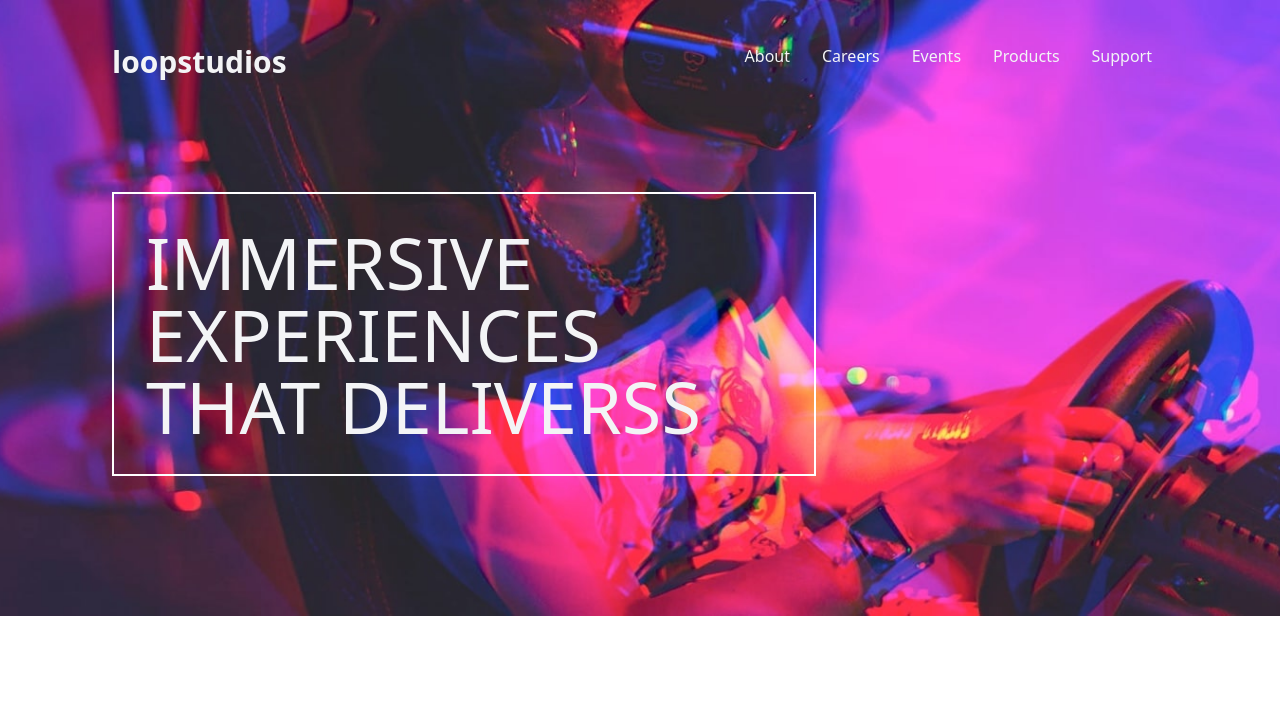
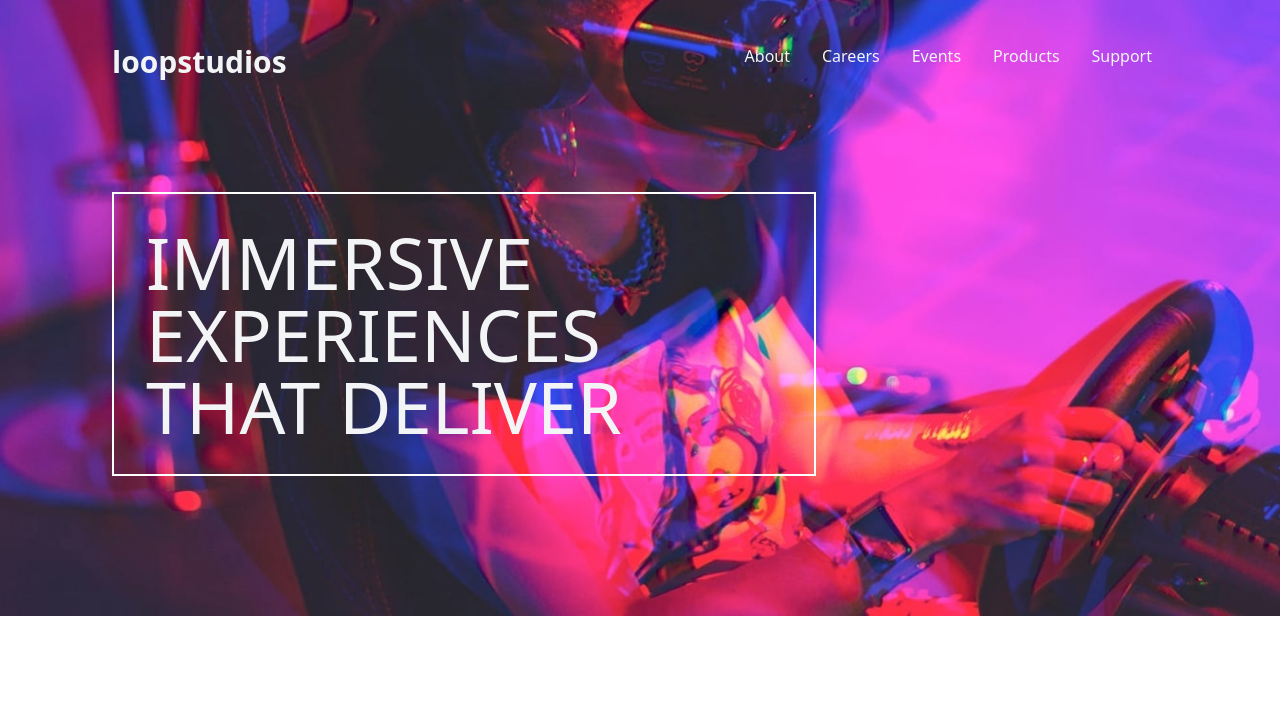
Before and after one commit to Professor1345/loop-studios, a website: page public/index.html in a window 1280 px wide. Shown: the top 725 px of the page. Drawn offline with Linux system fonts and the light colour scheme.

Commit message:
adjust head22

```diff
--- a/public/index.html
+++ b/public/index.html
@@ -48,7 +48,7 @@
         </div>
 
         <div class="min-h-[100vh] md:min-h-0 flex items-center">
-          <div class="firstbox-word">Immersive experiences that deliverss</div>
+          <div class="firstbox-word">Immersive experiences that deliver</div>
         </div>
       </div>
       <div class="second-box">
```
